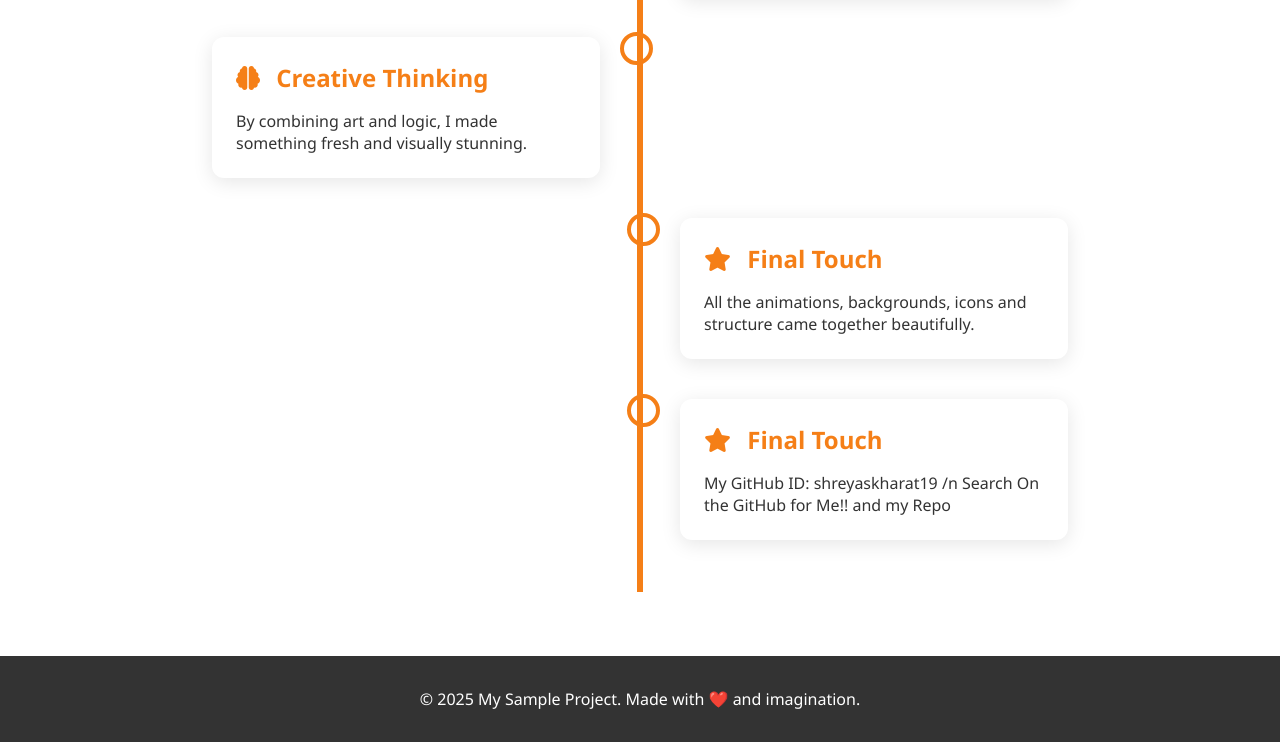
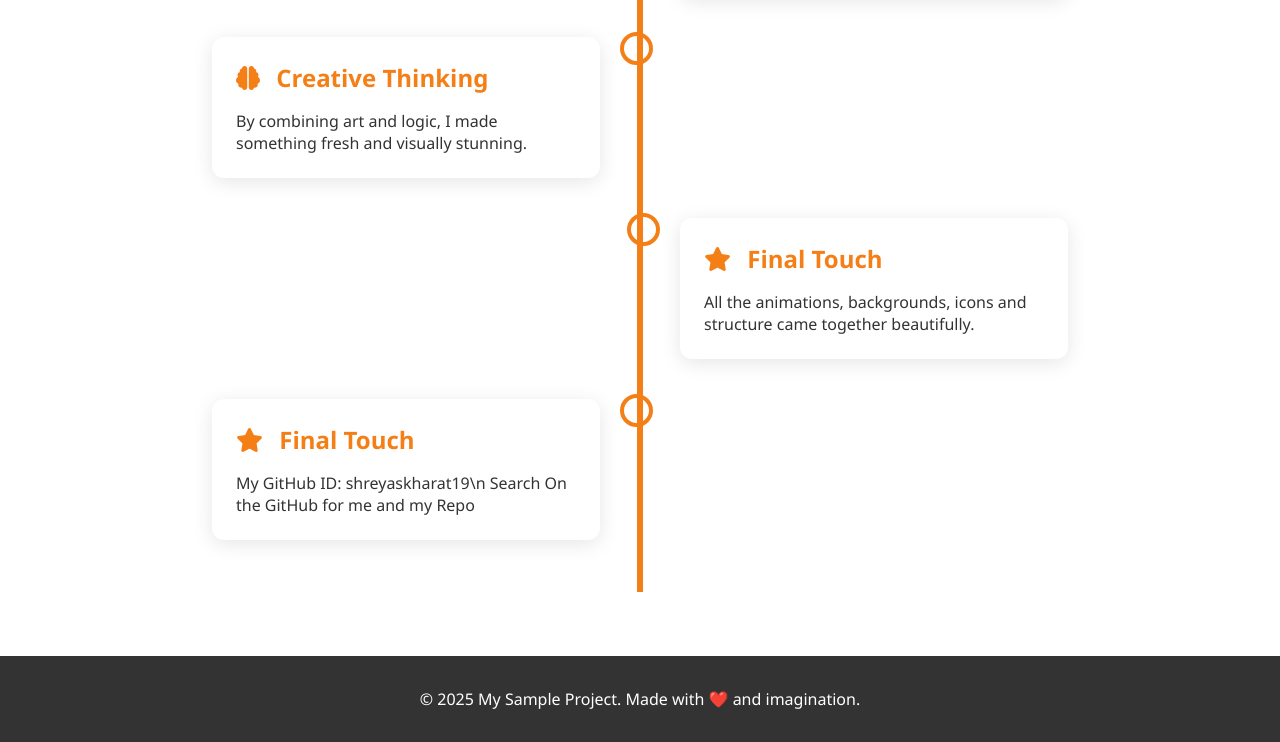
Before and after one commit to shreyaskharat19/Project-Website, a plain HTML site: page about.html in a window 1280 px wide. Shown: the part 1295-2037 px from the top of the page. Drawn offline with nearby package versions, Linux system fonts and the light colour scheme.

Commit message:
about.html

```diff
--- a/about.html
+++ b/about.html
@@ -191,11 +191,11 @@
         <p>All the animations, backgrounds, icons and structure came together beautifully.</p>
       </div>
     </div>
-    <div class="container right" data-aos="fade-left">
+    <div class="container left" data-aos="fade-left">
       <div class="content">
         <h2><i class="fas fa-star"></i> Final Touch</h2>
-        <p>My GitHub ID: shreyaskharat19 /n
-           Search On the GitHub for Me!! and my Repo </p>
+        <p>My GitHub ID: shreyaskharat19\n
+           Search On the GitHub for me and my Repo </p>
       </div>
     </div>
   </div>
```
